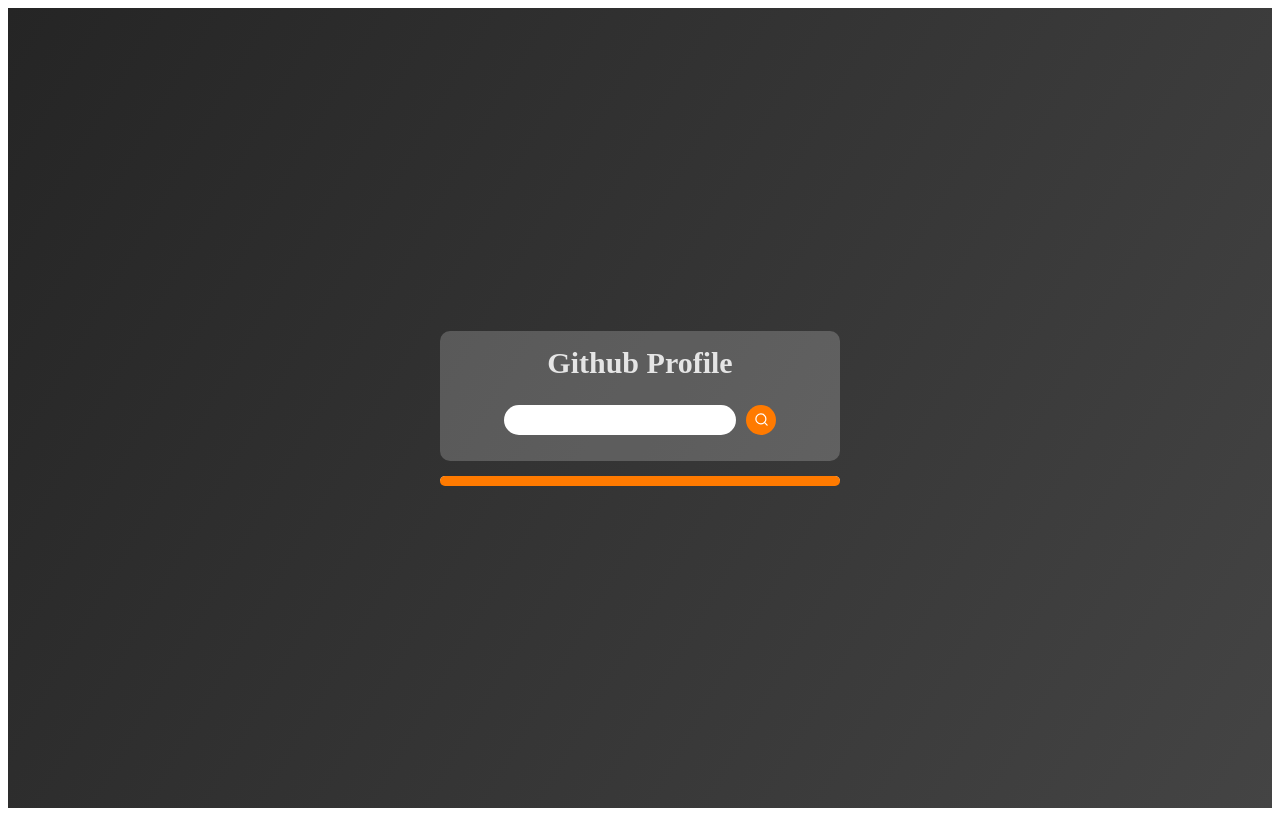
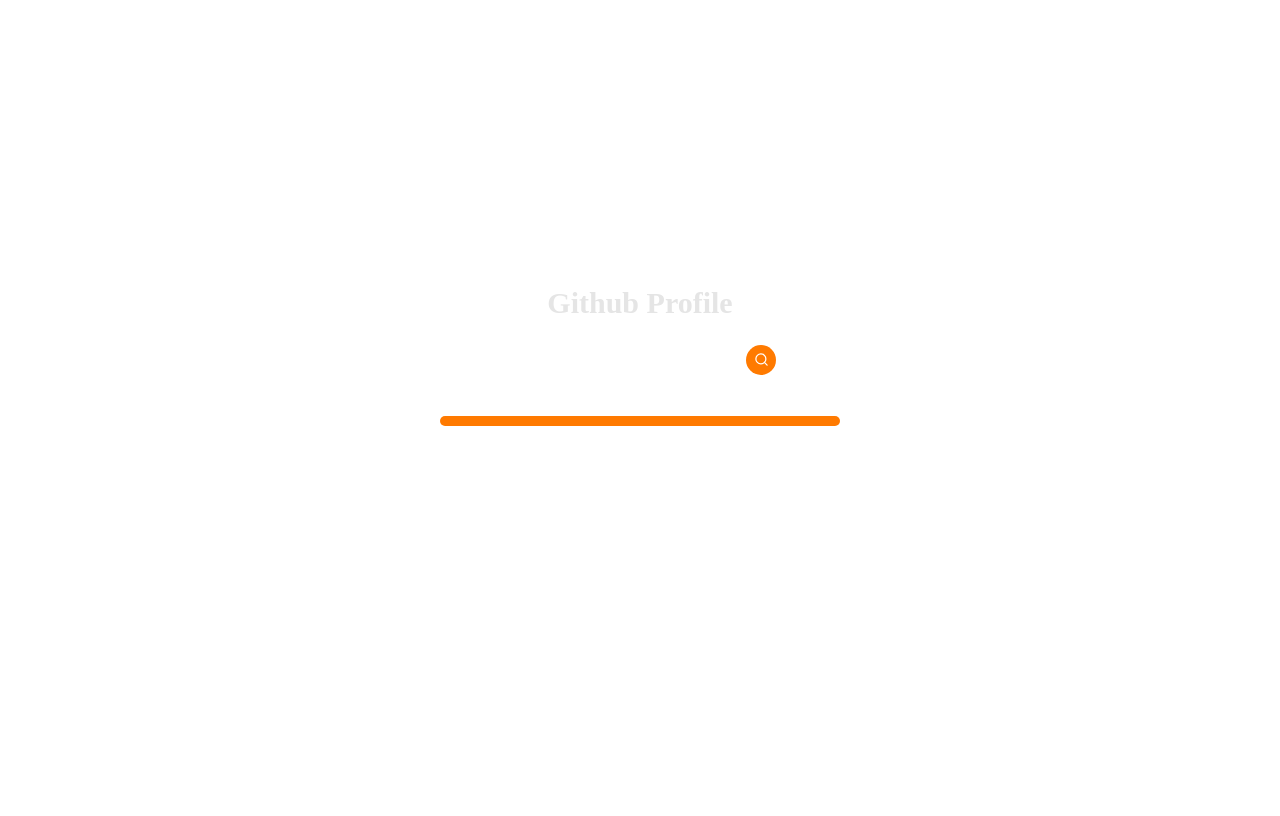
Before and after one commit to VictoriaCardos/projeto-do-zero, a React (Create React App) app: page / in a window 1280 px wide. Built offline with nearby package versions, Linux system fonts and the light colour scheme.

Commit message:
style: new heigth

```diff
--- a/src/components/container/styles.js
+++ b/src/components/container/styles.js
@@ -1,9 +1,7 @@
 import styled from 'styled-components'
 
 export const Container = styled.main`
-  width: 100%;
-  height: 100vh;
-  background: linear-gradient(120deg, #252525, #444);
+  height: 85vh;
   display: flex;
   align-items: center;
   justify-content: center;
```
